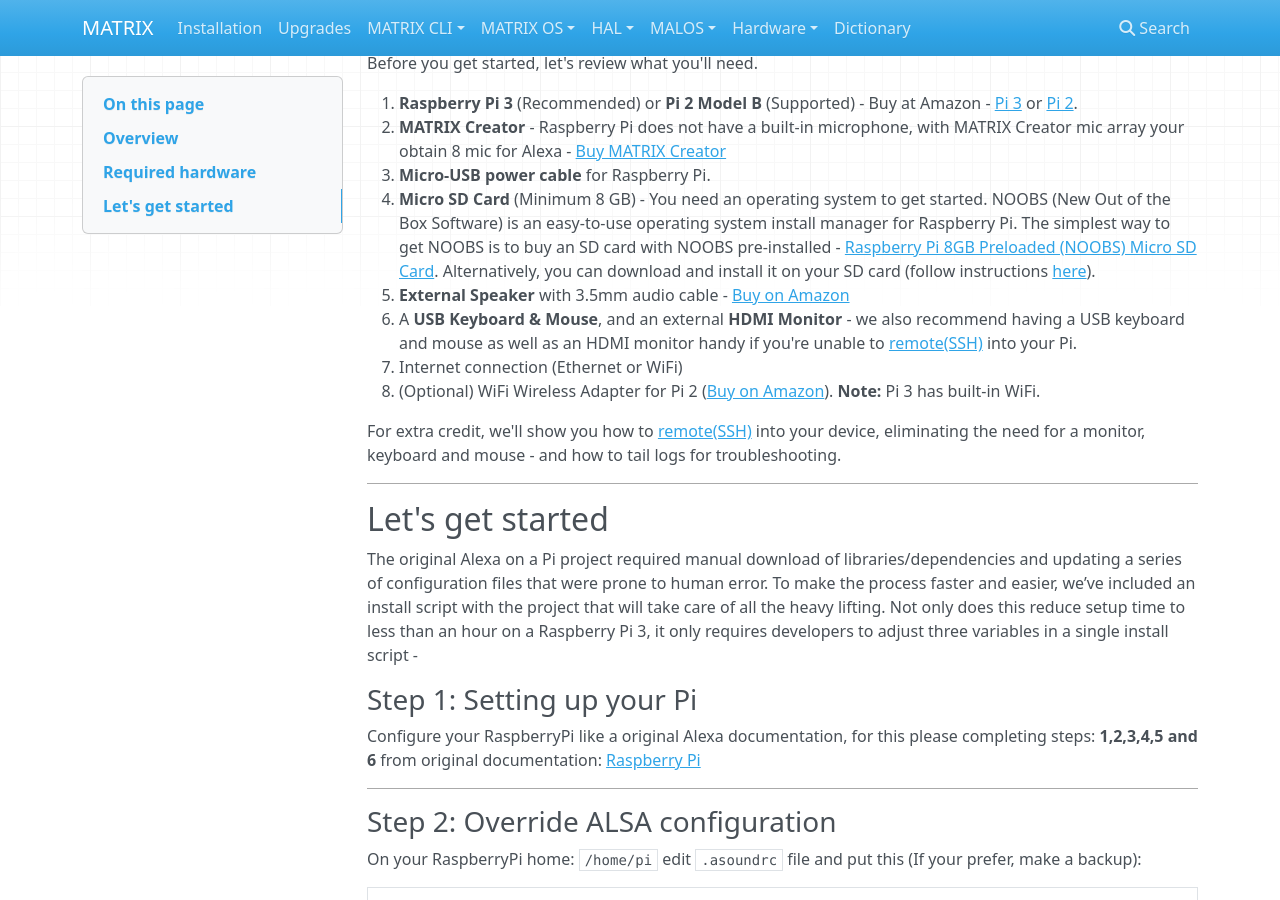
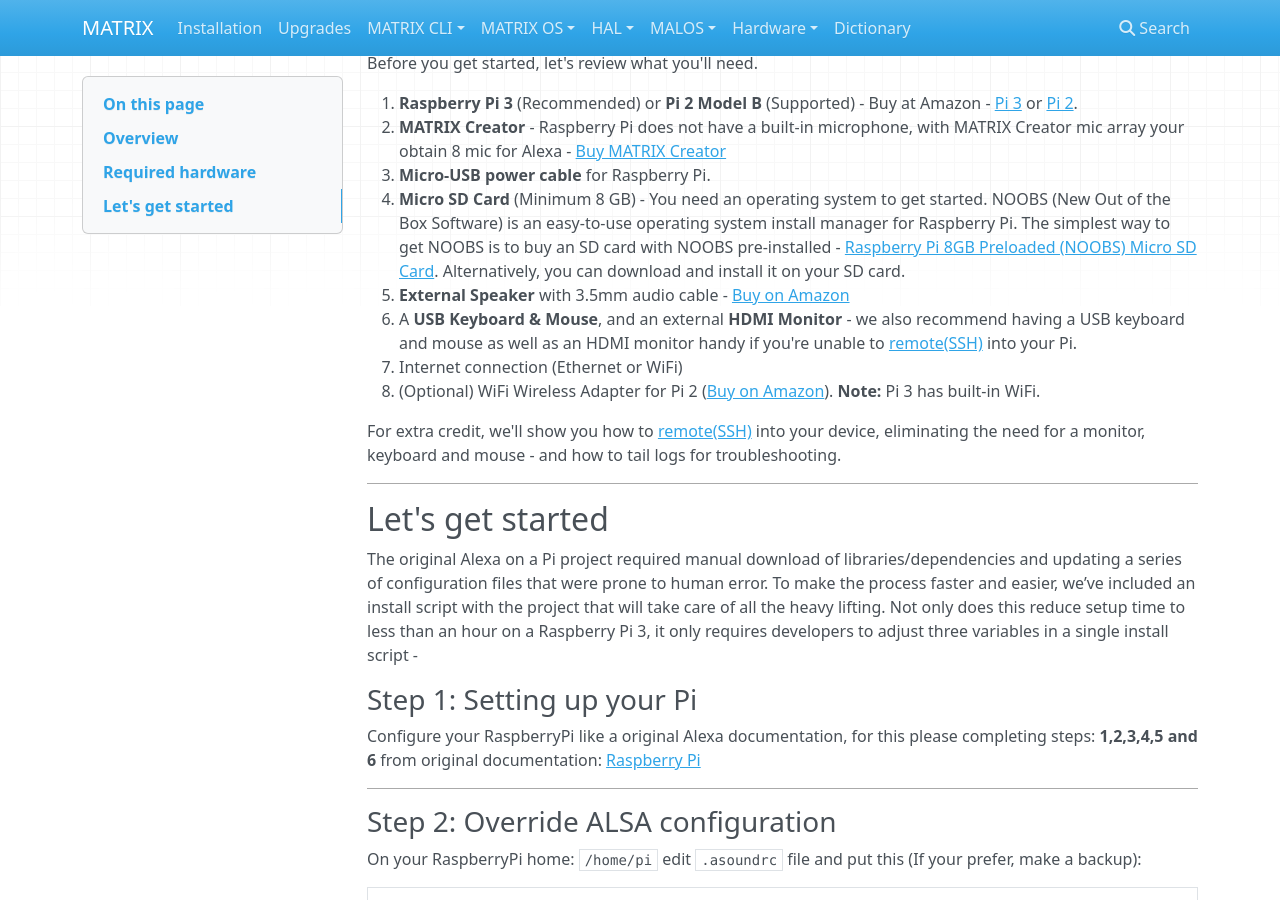
Before and after one commit to matrix-io/matrix-documentation, an MkDocs documentation site: the page built from docs/Alexa/MatrixCreator.md, in a window 1280 px wide and 900 px high, scrolled down 457 px. Built offline with MkDocs 1.6.1, drawn with Linux system fonts in a browser that asks for light colours; nearby versions of some CDN libraries; old or Windows-style settings are respelled for this version of MkDocs.

```diff
--- a/docs/Alexa/MatrixCreator.md
+++ b/docs/Alexa/MatrixCreator.md
@@ -19,14 +19,14 @@ Before you get started, let's review what you'll need.
 1. **Raspberry Pi 3** (Recommended) or **Pi 2 Model B** (Supported)  - Buy at Amazon - [Pi 3](https://amzn.com/B01CD5VC92) or [Pi 2](http://amzn.com/B00T2U7R7I).
 2. **MATRIX Creator** - Raspberry Pi does not have a built-in microphone, with MATRIX Creator mic array your obtain 8 mic for Alexa - [Buy MATRIX Creator](https://creator.matrix.one/#!/buy)
 3. **Micro-USB power cable** for Raspberry Pi.
-4. **Micro SD Card** (Minimum 8 GB) - You need an operating system to get started. NOOBS (New Out of the Box Software) is an easy-to-use operating system install manager for Raspberry Pi. The simplest way to get NOOBS is to buy an SD card with NOOBS pre-installed - [Raspberry Pi 8GB Preloaded (NOOBS) Micro SD Card](https://www.amazon.com/gp/product/B00ENPQ1GK/ref=oh_aui_detailpage_o01_s00?ie=UTF8&psc=1). Alternatively, you can download and install it on your SD card (follow instructions [here](#step-1-setting-up-your-pi)).
+4. **Micro SD Card** (Minimum 8 GB) - You need an operating system to get started. NOOBS (New Out of the Box Software) is an easy-to-use operating system install manager for Raspberry Pi. The simplest way to get NOOBS is to buy an SD card with NOOBS pre-installed - [Raspberry Pi 8GB Preloaded (NOOBS) Micro SD Card](https://www.amazon.com/gp/product/B00ENPQ1GK/ref=oh_aui_detailpage_o01_s00?ie=UTF8&psc=1). Alternatively, you can download and install it on your SD card.
 5. **External Speaker** with 3.5mm audio cable - [Buy on Amazon](http://amzn.com/B007OYAVLI)
-6. A **USB Keyboard & Mouse**, and an external **HDMI Monitor** - we also recommend having a USB keyboard and mouse as well as an HDMI monitor handy if you're unable to [remote(SSH)](https://github.com/alexa/alexa-avs-sample-app/wiki/Setup-SSH-&-VNC) into your Pi.
+6. A **USB Keyboard & Mouse**, and an external **HDMI Monitor** - we also recommend having a USB keyboard and mouse as well as an HDMI monitor handy if you're unable to [remote(SSH)][1] into your Pi.
 7. Internet connection (Ethernet or WiFi)
 8. (Optional) WiFi Wireless Adapter for Pi 2 ([Buy on Amazon](http://www.amazon.com/CanaKit-Raspberry-Wireless-Adapter-Dongle/dp/B00GFAN498/)).
    **Note:** Pi 3 has built-in WiFi.
 
-For extra credit, we'll show you how to [remote(SSH)](Setup-SSH-&-VNC) into your device, eliminating the need for a monitor, keyboard and mouse - and how to tail logs for troubleshooting.
+For extra credit, we'll show you how to [remote(SSH)][1] into your device, eliminating the need for a monitor, keyboard and mouse - and how to tail logs for troubleshooting.
 
 ---
 
@@ -34,7 +34,7 @@ For extra credit, we'll show you how to [remote(SSH)](Setup-SSH-&-VNC) into your
 The original Alexa on a Pi project required manual download of libraries/dependencies and updating a series of configuration files that were prone to human error. To make the process faster and easier, we’ve included an install script with the project that will take care of all the heavy lifting. Not only does this reduce setup time to less than an hour on a Raspberry Pi 3, it only requires developers to adjust three variables in a single install script -
 
 ### Step 1: Setting up your Pi
-Configure your RaspberryPi like a original Alexa documentation, for this please completing steps: **1,2,3,4,5 and 6** from original documentation: [Raspberry Pi](Raspberry-Pi)
+Configure your RaspberryPi like a original Alexa documentation, for this please completing steps: **1,2,3,4,5 and 6** from original documentation: [Raspberry Pi][2]
 
 ---
 
```
Also changed, not shown: other parts of docs/Alexa/MatrixCreator.md (+3 -0 lines).
